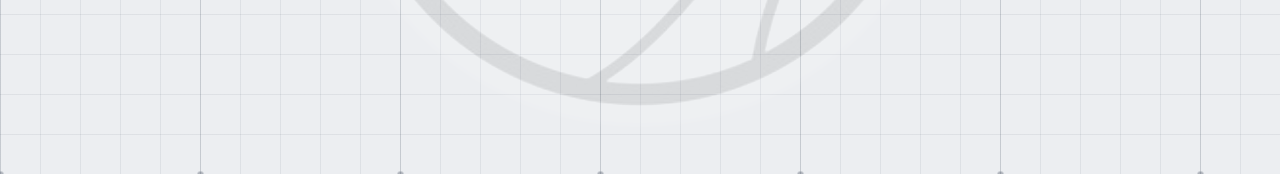
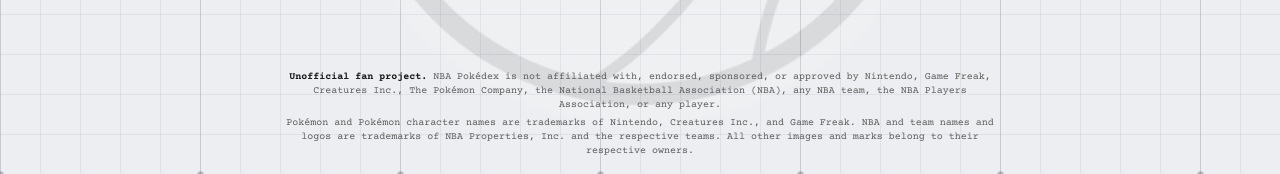
Before and after one commit to evanmichaelstrand/nba_pokedex_app, a React (Vite) app: page /#/player/1630702 in a window 1280 px wide. Shown: the part 626-800 px from the top of the page. Built offline with nearby package versions, Linux system fonts and the light colour scheme.

Commit message:
Add a footer stating the site is unofficial and unaffiliated
Co-Authored-By: Claude Opus 5.5 <noreply@anthropic.com>

```diff
--- a/src/App.tsx
+++ b/src/App.tsx
@@ -1,6 +1,7 @@
 import { useMemo, useState } from 'react'
 import { Pokedex } from './components/Pokedex'
 import { SearchBar } from './components/SearchBar'
+import { SiteFooter } from './components/SiteFooter'
 import { SortSelect } from './components/SortSelect'
 import { ErrorMessage, LoadingMessage } from './components/StatusMessage'
 import { ThemeToggle } from './components/ThemeToggle'
@@ -59,6 +60,7 @@ export default function App() {
           />
         )}
       </main>
+      <SiteFooter />
     </div>
   )
 }
--- /dev/null
+++ b/src/components/SiteFooter.css
@@ -0,0 +1,20 @@
+.site-footer {
+  display: flex;
+  flex-direction: column;
+  gap: var(--space-1);
+  width: 100%;
+  max-width: 720px;
+  margin: var(--space-4) auto 0;
+  color: var(--color-text-muted);
+  font-size: 0.625rem;
+  line-height: 1.4;
+  text-align: center;
+}
+
+.site-footer p {
+  margin: 0;
+}
+
+.site-footer strong {
+  color: var(--color-text);
+}
--- /dev/null
+++ b/src/components/SiteFooter.tsx
@@ -0,0 +1,19 @@
+import './SiteFooter.css'
+
+/** Non-affiliation notice and trademark attributions. */
+export function SiteFooter() {
+  return (
+    <footer className="site-footer">
+      <p>
+        <strong>Unofficial fan project.</strong> NBA Pokédex is not affiliated with, endorsed, sponsored, or approved by
+        Nintendo, Game Freak, Creatures Inc., The Pokémon Company, the National Basketball Association (NBA), any NBA
+        team, the NBA Players Association, or any player.
+      </p>
+      <p>
+        Pokémon and Pokémon character names are trademarks of Nintendo, Creatures Inc., and Game Freak. NBA and team
+        names and logos are trademarks of NBA Properties, Inc. and the respective teams. All other images and marks
+        belong to their respective owners.
+      </p>
+    </footer>
+  )
+}
```
Also changed, not shown: 2 other files (tests, documents, lock files or other folders).
